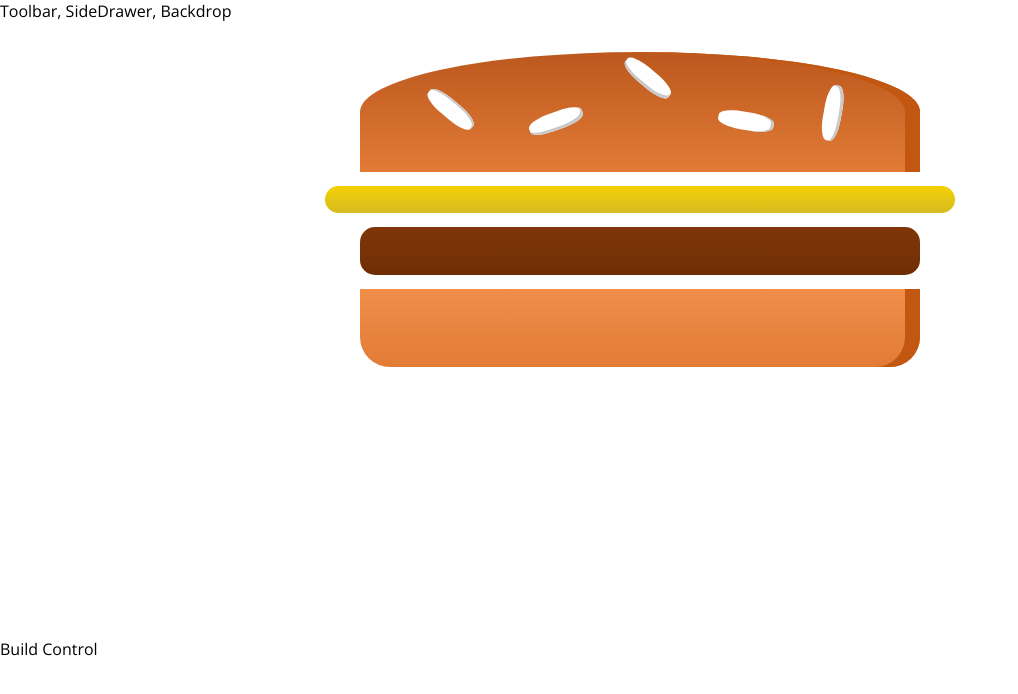
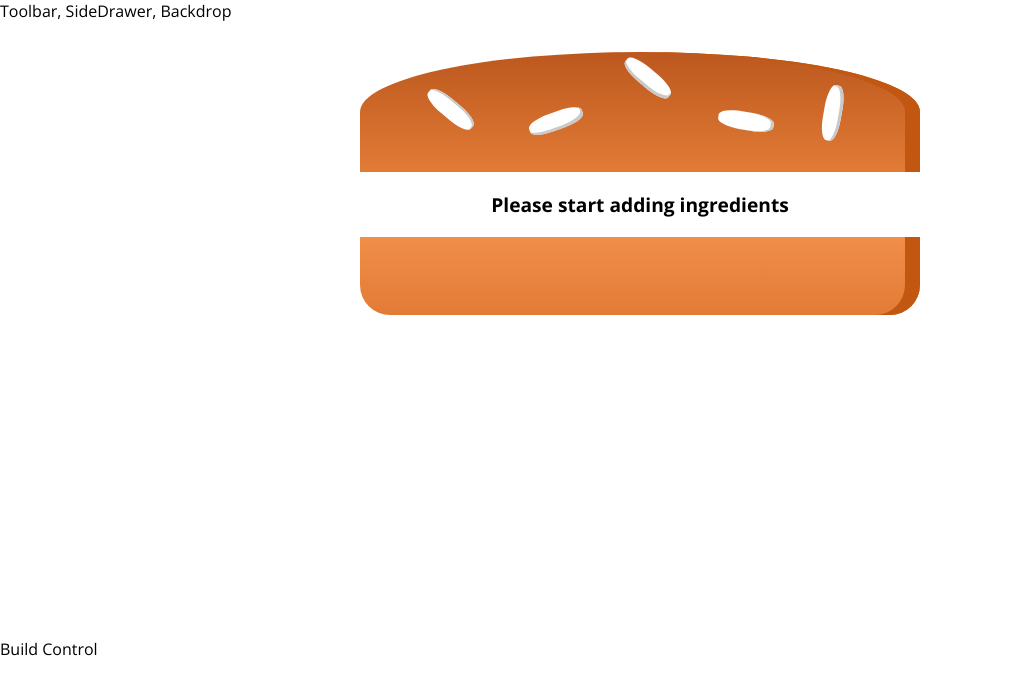
Before and after one commit to stefanevansnz/reactjs-burgerbuilder, a React (Create React App) app: page / in a window 1280 px wide. Shown: the top 694 px of the page, without its empty margins (0-1018 px from the left). Built offline with nearby package versions, Linux system fonts and the light colour scheme.

Commit message:
up to 130 adding ingredients dynamically

```diff
--- a/src/components/Burger/Burger.js
+++ b/src/components/Burger/Burger.js
@@ -4,11 +4,23 @@
 import BurgerIngredient from './BurgerIngredient/BurgerIngredient'
 
 const burger = (props) => {
+    let transformedIngredients = Object.keys(props.ingredients)
+        .map(igKey => {
+            return [...Array(props.ingredients[igKey])].map((_, i) => {
+                return <BurgerIngredient key={igKey + i} type={igKey} />;
+            });
+        })
+        .reduce((arr, el) => {
+            return arr.concat(el)
+        }, []);
+    console.log(transformedIngredients);
+    if (transformedIngredients.length === 0) {
+        transformedIngredients = <p>Please start adding ingredients</p>
+    }
     return (
         <div className={classes.Burger}>
             <BurgerIngredient type="bread-top" />
-            <BurgerIngredient type="cheese" />
-            <BurgerIngredient type="meat" />
+            {transformedIngredients}
             <BurgerIngredient type="bread-bottom" />
         </div>
     );
--- a/src/containers/BurgerBuilder/BurgerBuilder.js
+++ b/src/containers/BurgerBuilder/BurgerBuilder.js
@@ -3,10 +3,19 @@
 import Burger from '../../components/Burger/Burger'
 
 class BurgerBuilder extends Component {
+    state = {
+        ingredients: {
+            salad: 0,
+            bacon: 0,
+            cheese: 0,
+            meat: 0
+        }
+    }
+
     render () {
         return (
             <Aux>
-                <Burger />
+                <Burger ingredients={this.state.ingredients} />
                 <div>Build Control</div>
             </Aux>
         );
```
